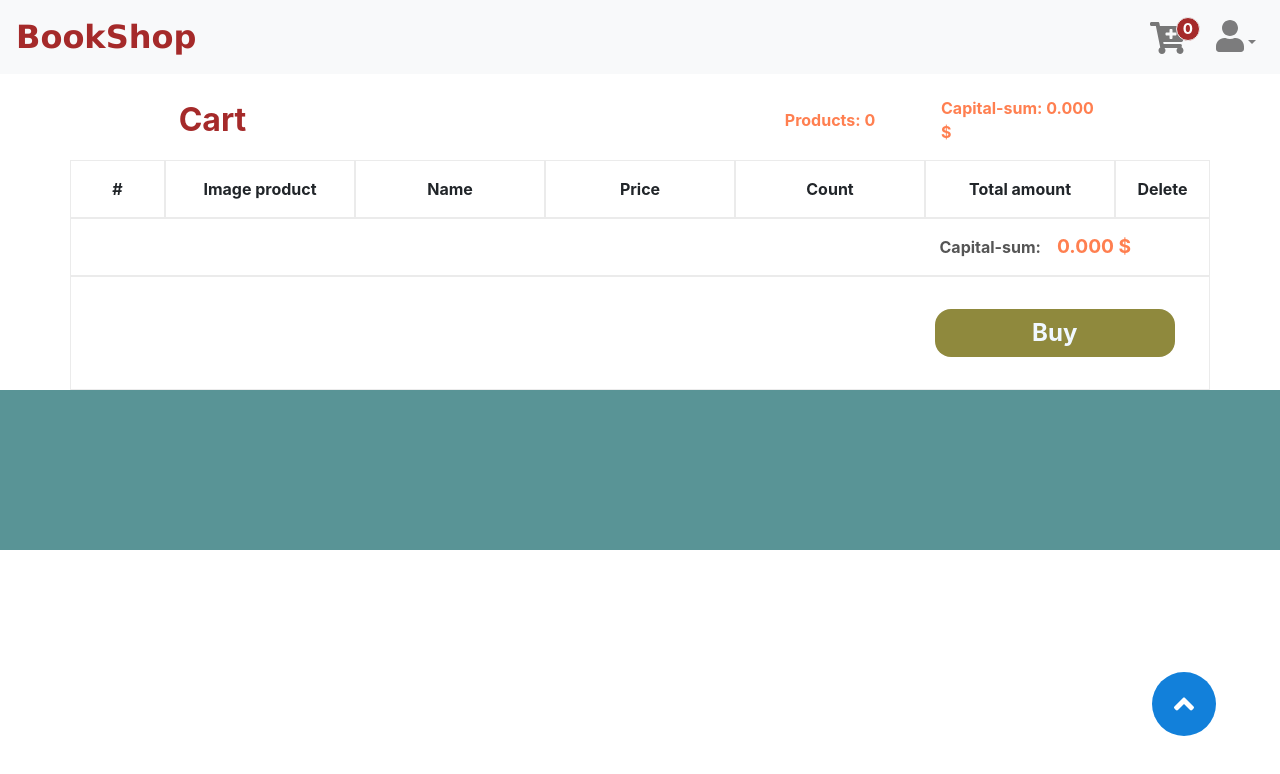
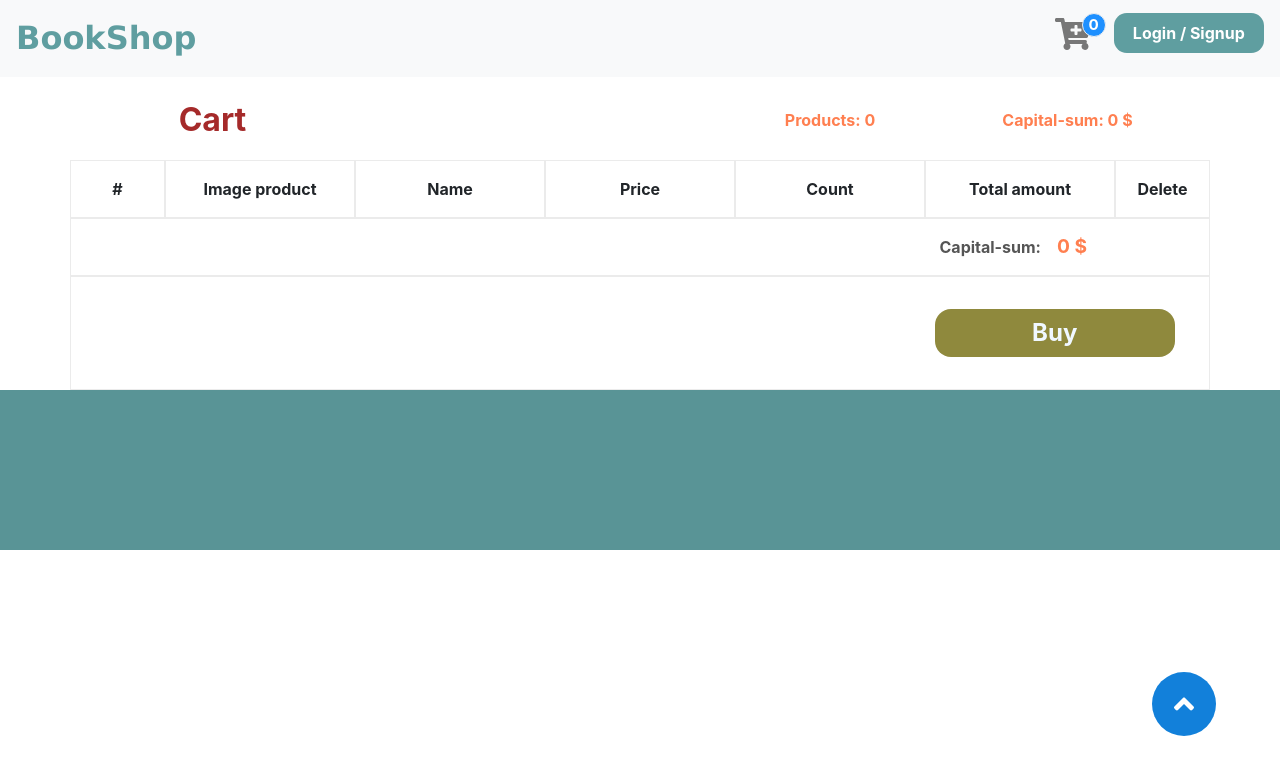
Before and after one commit to vntgithub/frontend-bookshop, a React (Create React App) app: page /cart in a window 1280 px wide. Shown: the top 774 px of the page. Built offline with nearby package versions, Linux system fonts and the light colour scheme.

Commit message:
modify color

```diff
--- a/src/components/TopMeu.js
+++ b/src/components/TopMeu.js
@@ -16,21 +16,11 @@ import {
 import "./style/TopMenu.css";
 import { CartContext, UserContext } from '../contexts/Context';
 import { FontAwesomeIcon } from '@fortawesome/react-fontawesome';
-import { faUser } from '@fortawesome/free-solid-svg-icons';
 import { faCartPlus } from '@fortawesome/free-solid-svg-icons';
 
 
 const TopMenu = (props) => {
   const { user } = useContext(UserContext);
-  let avt;
-  if(user) {
-    avt = <img
-            style={{width: "2.5rem", height: "2.5rem"}}
-            src={user.urlimg} alt="userimg"
-            className="userAvt" />;
-  }else{
-    avt = <FontAwesomeIcon icon={faUser} size="2x" /> ;
-  }
   const [isOpen, setIsOpen] = useState(false);
   const { userCart } = useContext(CartContext);
   const toggle = () => setIsOpen(!isOpen);
@@ -65,26 +55,33 @@ const TopMenu = (props) => {
                   <span className="numberItems">{count}</span>
               </div>
             </NavItem>
+            {(document.cookie === '') &&
+            <NavItem >
+              <div >
+                <p onClick={props.openModalLogin} className="login-signup">Login / Signup</p>
+              </div>
+            </NavItem>}
+            { (document.cookie !== '') &&
             <UncontrolledDropdown nav inNavbar>
               <DropdownToggle nav caret>
-                {avt}
+              <img
+              style={{width: "2.5rem", height: "2.5rem"}}
+              src={user.urlimg} alt="userimg"
+              className="userAvt" />
               </DropdownToggle>
               <DropdownMenu right>
-                {(document.cookie === '') && <DropdownItem onClick={props.openModalLogin}>
-                  <p>Login/Sigin</p>
-                </DropdownItem>}
-            {  (document.cookie !== '') &&  <DropdownItem onClick={myInfo}>
+            <DropdownItem onClick={myInfo}>
                   <p>My information</p>
-                </DropdownItem>}
+                </DropdownItem>
                 <DropdownItem>
                   <Link to="/myinvoice">My invoice</Link>
                 </DropdownItem>
                 <DropdownItem divider />
                 <DropdownItem onClick={logout}>
-                  {user&&<p>Logout</p>}
+                  <p>Logout</p>
                 </DropdownItem>
               </DropdownMenu>
-            </UncontrolledDropdown>
+            </UncontrolledDropdown>}
           </Nav>
         </Collapse>
       </Navbar>
--- a/src/components/style/TopMenu.css
+++ b/src/components/style/TopMenu.css
@@ -10,7 +10,7 @@
     "Lucida Sans Unicode", Geneva, Verdana, sans-serif;
   font-size: 2rem;
   font-weight: bold;
-  color: brown;
+  color: cadetblue;
 }
 .cart {
   margin-top: 0.6rem;
@@ -30,7 +30,7 @@
   margin-top: -0.3rem;
   border: 1px solid #eee;
   border-radius: 50%;
-  background-color: brown;
+  background-color: dodgerblue;
   color: white;
   z-index: 1;
 }
@@ -48,3 +48,18 @@
   color: black;
   font-weight: bold;
 }
+.login-signup {
+  background-color: cadetblue;
+  height: 2.5rem;
+  border-radius: 0.8rem;
+  display: flex;
+  align-items: center;
+  margin-top: 0.3rem;
+  padding: 1.2rem;
+  font-weight: bold;
+  color: white;
+  cursor: pointer;
+}
+.login-signup:hover {
+  background-color: rgb(78, 129, 131);
+}
--- a/src/components/style/banner.css
+++ b/src/components/style/banner.css
@@ -1,8 +1,8 @@
 .banner {
   height: 400px;
   width: auto;
-  background-image: url("./banner.jpg");
+  background-image: url("./banner1.jpg");
   background-size: cover;
-  margin: 0px;
+  margin: 70px 0 0 0;
   padding: 0px;
 }
--- a/src/components/style/categogies.css
+++ b/src/components/style/categogies.css
@@ -2,17 +2,17 @@
   padding: 5px;
   width: 100%;
   height: 30%;
-  border-right: 1px solid #9b3300;
+  border-right: 1px solid darkcyan;
 }
 .title {
   font-size: 1.2rem;
-  color: #651705;
+  color: rgb(0, 107, 139);
   font-family: MerriweatherBlack, serif;
   font-weight: 700;
   padding: 0.8rem 0;
 }
 .categogies-item p {
-  color: #9b3300;
+  color: darkcyan;
   font-weight: bold;
   display: block;
   cursor: pointer;
--- a/src/components/style/product.css
+++ b/src/components/style/product.css
@@ -43,7 +43,7 @@
   text-align: center;
   font-weight: bold;
   font-size: 1.4rem;
-  color: brown;
+  color: darkblue;
 }
 
 .button {
@@ -53,7 +53,7 @@
   color: #fff;
 }
 .button button {
-  background-color: #bd4e4e;
+  background-color: cadetblue;
   color: #fff;
   width: 10rem;
   height: 2.5rem;
@@ -62,7 +62,7 @@
   border-radius: 20px;
 }
 .button button:hover {
-  background-color: brown;
+  background-color: rgb(75, 124, 126);
   color: #fff;
   font-weight: bold;
   border: 1px solid white;
--- a/src/pages/Cart.js
+++ b/src/pages/Cart.js
@@ -18,7 +18,7 @@ const CartPage = () => {
     let count = 0, totalAmount = 0;
     for(let i = 0; i < userCart.length; i++){
         count += userCart[i].count;
-        totalAmount += (userCart[i].count * userCart[i].item.price);
+        totalAmount += (userCart[i].count*100) * (userCart[i].item.price*100);
     };
     const deleteItem = (index) => {
         return function() {
@@ -69,8 +69,8 @@ const CartPage = () => {
             <Row className="total">
                 <Col sm={3}>Cart</Col>
                 <Col sm={{size: 2, offset: 4}}>Products: {count}</Col>
-                <Col sm={{size: 2}}>
-                Capital-sum: {parseFloat(totalAmount).toPrecision(4)} $
+                <Col id="CapitalSum" sm={{size: 3}}>
+                Capital-sum: {totalAmount/10000} $
                 </Col>
 
             </Row>
@@ -97,7 +97,9 @@ const CartPage = () => {
                         {element.count}
                         <FontAwesomeIcon className="sgv" icon={faPlusCircle} onClick={plusItem(index)} />
                     </Col>
-                    <Col sm={2} className="price-product">$ {parseFloat(element.count*element.item.price).toPrecision(4)}</Col>
+                    <Col sm={2} className="price-product">
+                        $ {(element.count*100)*(element.item.price*100)/10000}
+                    </Col>
                     <Col sm={1}>
                         <FontAwesomeIcon className="sgv" icon={faTrashAlt} onClick={deleteItem(index)} />
                     </Col>
@@ -107,7 +109,7 @@ const CartPage = () => {
             <Row className="capital-sum">
                <Col sm={{size: 3, offset: 9}}>
                    <p>Capital-sum:</p>
-                   <h6>{parseFloat(totalAmount).toPrecision(4)} $</h6>
+                   <h6>{totalAmount/10000} $</h6>
                </Col>
             </Row>
             <Row className="buy">
--- a/src/pages/style/cart.css
+++ b/src/pages/style/cart.css
@@ -53,6 +53,13 @@
   font-weight: bold;
   text-decoration: underline;
   display: inline;
+}
+#CapitalSum {
+  border: none;
+  font-weight: bold;
+  padding: 1rem;
+  color: coral;
+  font-size: 1rem;
 }
 .total .col-sm-2 {
   border: none;
--- a/src/pages/style/home.css
+++ b/src/pages/style/home.css
@@ -1,10 +1,6 @@
 .current-filter {
-  color: brown;
+  color: goldenrod;
   font-weight: bold;
-}
-
-a:hover {
-  color: #7d2b03 !important;
 }
 html {
   scroll-behavior: smooth;
```
Also changed, not shown: 1 other file (tests, documents, lock files or other folders).
